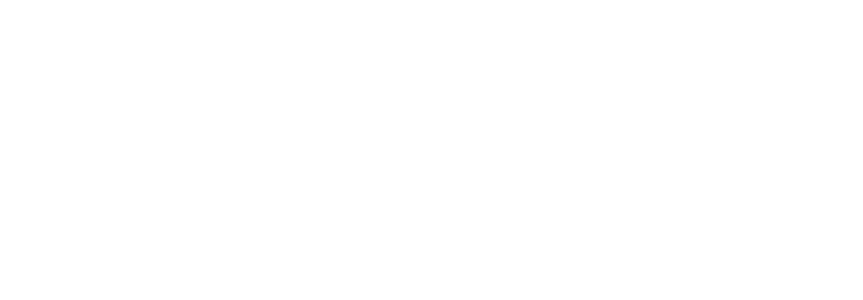
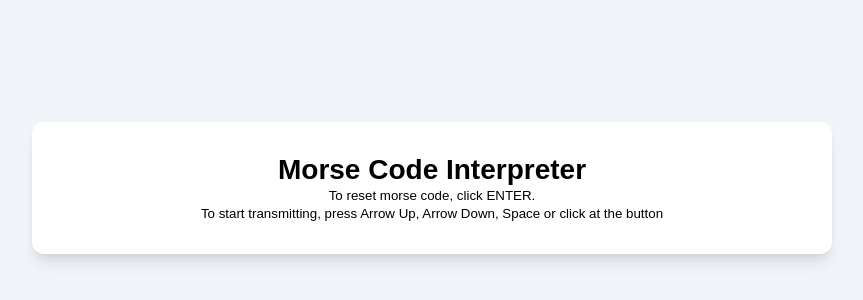
Before and after one commit to n3tr00x/morse-code-interpreter, a React (Vite) app: page / in a window 1280 px wide. Shown: the part 212-512 px from the top of the page, without its empty margins (208-1071 px from the left). Built offline with nearby package versions, Linux system fonts and the light colour scheme.

Commit message:
feat: Add header component

```diff
--- a/src/App.tsx
+++ b/src/App.tsx
@@ -1,3 +1,11 @@
+import { Header } from './components/Header';
+
 export function App() {
-	return <main className="main"></main>;
+	return (
+		<main className="main">
+			<div className="container">
+				<Header />
+			</div>
+		</main>
+	);
 }
--- /dev/null
+++ b/src/components/Header.tsx
@@ -0,0 +1,13 @@
+export function Header() {
+	return (
+		<header className="header">
+			<h1>Morse Code Interpreter</h1>
+			<p>
+				<small>To reset morse code, click ENTER.</small>
+			</p>
+			<p>
+				<small>To start transmitting, press Arrow Up, Arrow Down, Space or click at the button</small>
+			</p>
+		</header>
+	);
+}
--- a/src/index.css
+++ b/src/index.css
@@ -14,3 +14,48 @@
 	box-sizing: border-box;
 	font-family: sans-serif;
 }
+
+body {
+	padding-inline: 16px;
+	background-color: var(--color-background);
+}
+
+.main {
+	min-height: 100vh;
+	display: flex;
+	justify-content: center;
+	flex-direction: column;
+}
+
+.container {
+	width: 100%;
+	padding: 32px 24px;
+	background-color: var(--color-application);
+	border-radius: var(--rounded);
+	box-shadow: var(--shadow);
+}
+
+.header h1,
+.header p {
+	text-align: center;
+}
+
+.header h1 {
+	font-size: 28px;
+}
+
+@media (min-width: 640px) {
+	main {
+		align-items: center;
+	}
+
+	.container {
+		width: 75%;
+	}
+}
+
+@media (min-width: 1024px) {
+	.container {
+		max-width: 800px;
+	}
+}
```
